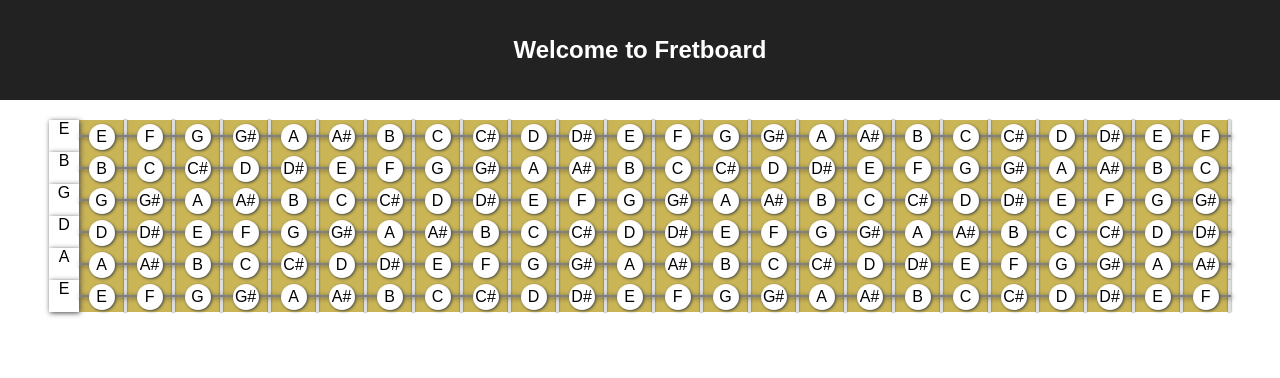
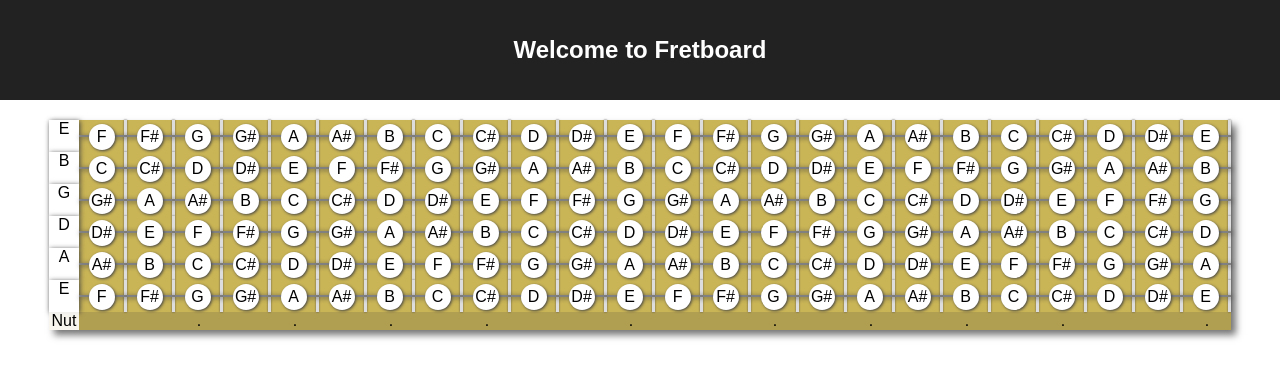
Before and after one commit to divanvisagie/fretboard, a React (Create React App) app: page / in a window 1280 px wide. Shown: the top 378 px of the page. Built offline with nearby package versions, Linux system fonts and the light colour scheme.

Commit message:
fix more things

```diff
--- a/src/Core/Note.js
+++ b/src/Core/Note.js
@@ -10,6 +10,7 @@ const noteOrder = [
   'D#',
   'E',
   'F',
+  'F#',
   'G',
   'G#'
 ]
--- a/src/Fretboard/Fretboard.css
+++ b/src/Fretboard/Fretboard.css
@@ -1,4 +1,5 @@
 .Fretboard {
     background: rgb(202, 181, 86);
     max-width: calc(100% - 40px);
+    box-shadow: #777 5px 5px 7px;
 }
--- a/src/Fretboard/Fretboard.js
+++ b/src/Fretboard/Fretboard.js
@@ -1,5 +1,7 @@
 import React, {Component} from 'react'
 import './Fretboard.css'
+
+import MarkerBoard from './MarkerBoard'
 
 import GuitarString from './GuitarString'
 
@@ -8,12 +10,13 @@ class Fretboard extends Component {
     const frets = 24
     return (
       <div className="Fretboard">
-        <GuitarString rootNote='E' frets={frets}></GuitarString>
-        <GuitarString rootNote='B' frets={frets}></GuitarString>
-        <GuitarString rootNote='G' frets={frets}></GuitarString>
-        <GuitarString rootNote='D' frets={frets}></GuitarString>
-        <GuitarString rootNote='A' frets={frets}></GuitarString>
-        <GuitarString rootNote='E' frets={frets}></GuitarString>
+        <GuitarString rootNote='E' frets={frets}/>
+        <GuitarString rootNote='B' frets={frets}/>
+        <GuitarString rootNote='G' frets={frets}/>
+        <GuitarString rootNote='D' frets={frets}/>
+        <GuitarString rootNote='A' frets={frets}/>
+        <GuitarString rootNote='E' frets={frets}/>
+        <MarkerBoard frets={frets}/>
       </div>
     )
   }
--- a/src/Fretboard/GuitarString.js
+++ b/src/Fretboard/GuitarString.js
@@ -16,9 +16,8 @@ class GuitarString extends Component {
       this.props.rootNote,
       this.props.frets)
     const rootNote = Note(this.props.rootNote)
-    const notes = _.range(this.props.frets).map((x) => {
-      const fret = parseInt(x, 10)
-      return guitarString.noteAtFret(fret)
+    const notes = _.range(1, this.props.frets + 1, 1).map((x) => {
+      return guitarString.noteAtFret(x)
     })
 
     this.notes = notes
--- /dev/null
+++ b/src/Fretboard/MarkerBoard.css
@@ -0,0 +1,16 @@
+.MarkerBoard {
+    background: rgb(177, 159, 81);
+    display: flex;
+    flex-direction: row;
+}
+
+.MarkerBoard .nut {
+    width: 100%;
+    background: rgba(255, 255, 255, 0.897);
+    max-width: 38px;
+}
+
+.MarkerBoard .fret {
+    width: 100%;
+    min-width: 48px;
+}
--- /dev/null
+++ b/src/Fretboard/MarkerBoard.js
@@ -0,0 +1,39 @@
+import React, {Component} from 'react'
+
+import _ from 'underscore'
+import './MarkerBoard.css'
+
+class MarkerBoard extends Component {
+  constructor (props) {
+    super(props)
+
+    this.range = _.range(1, this.props.frets + 1).map(x => x)
+    this.dots = [
+      3, 5, 7, 9, 12, 15, 17, 19, 21, 24
+    ]
+  }
+
+  drawDot (value) {
+    if (this.dots.includes(value)) {
+      return <div>.</div>
+    } else {
+      return <div></div>
+    }
+  }
+
+  render () {
+    return (
+      <div className="MarkerBoard">
+        <div className="nut">Nut</div>
+
+        {this.range.map((x, i) =>
+          <div className="fret" key={i}>
+            {this.drawDot(x)}
+          </div>
+        )}
+      </div>
+    )
+  }
+}
+
+export default MarkerBoard
```
Also changed, not shown: 1 other file (tests, documents, lock files or other folders).
